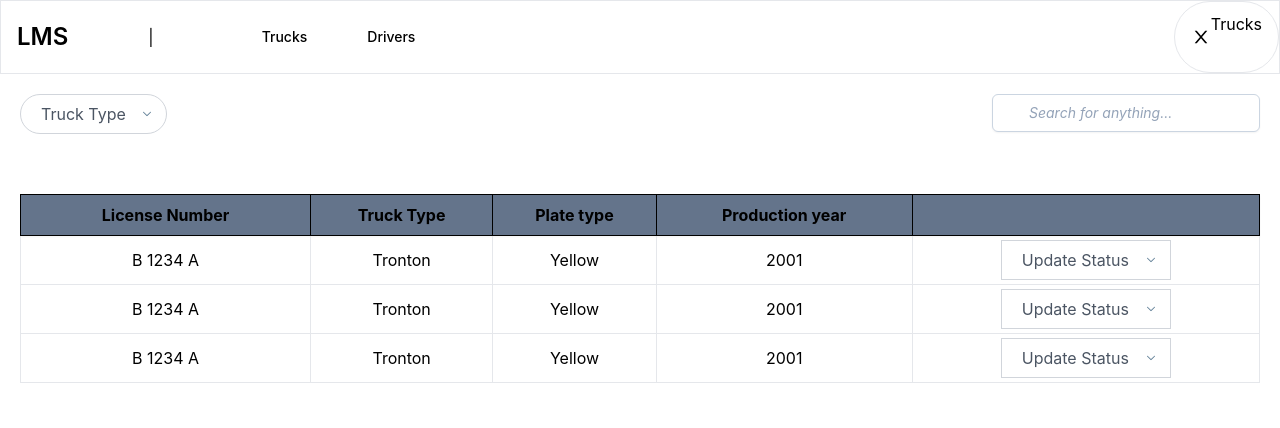
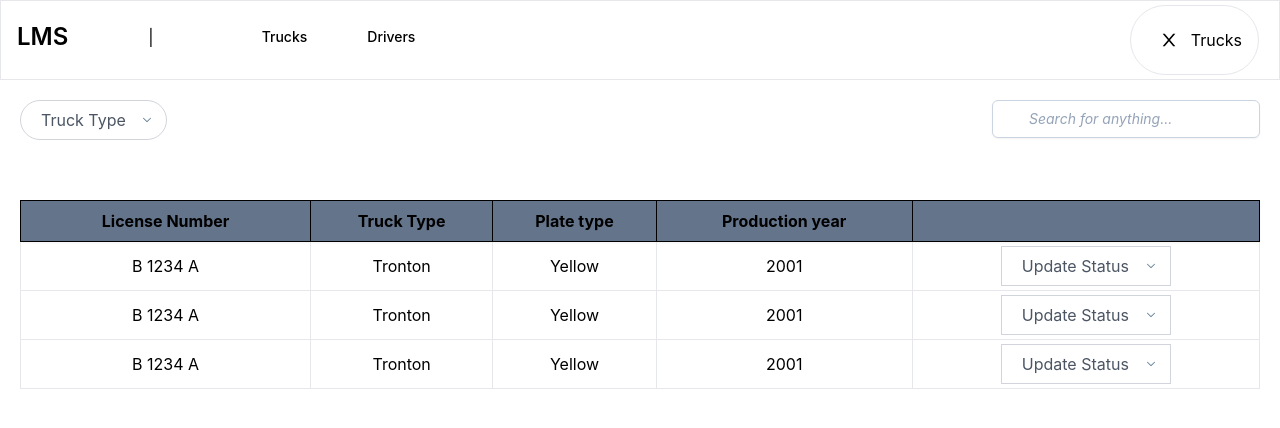
Before and after one commit to shani-asad/hackathon, a Next.js app in the folder frontend/kargo-fe/: page /trucks in a window 1280 px wide. Shown: the top 428 px of the page. Built offline with nearby package versions, Linux system fonts and the light colour scheme.

Commit message:
handle logout redirect detail trucks

```diff
--- a/frontend/kargo-fe/components/NavBar.tsx
+++ b/frontend/kargo-fe/components/NavBar.tsx
@@ -1,8 +1,13 @@
 import React from "react";
 import { AiOutlineClose } from "react-icons/ai";
 import Link from "next/link";
+import { useRouter } from "next/router";
 
 function NavBar() {
+  const router = useRouter();
+  const handleLogout = () => {
+    router.push("/login");
+  };
   return (
     <div className="border flex flex-row justify-between">
       <div>
@@ -29,12 +34,10 @@ function NavBar() {
           </div>
         </nav>
       </div>
-      <div className="px-2 sm:px-4 py-2.5 border rounded-full flex flex-row">
-        <Link href="/login">
-          <AiOutlineClose size={20} className="w-full h-full" />
-        </Link>
+      <div className="px-2 sm:px-4 py-2.5 border rounded-full flex flex-row align-middle mx-5 my-1">
+        <AiOutlineClose size={20} onClick={handleLogout} className="w-full h-full px-3 hover:cursor-pointer" />
 
-        <span className="w-full h-full">Trucks</span>
+        <span className="w-full h-full my-3">Trucks</span>
       </div>
     </div>
   );
--- a/frontend/kargo-fe/components/TableTrucks.tsx
+++ b/frontend/kargo-fe/components/TableTrucks.tsx
@@ -1,4 +1,6 @@
 import React from "react";
+import { useRouter } from "next/router";
+import Link from "next/link";
 
 export default function TableTrucks() {
   const products = [
@@ -6,9 +8,7 @@ export default function TableTrucks() {
     { id: 2, license: "B 1234 A", truckType: "Tronton", plateType: "Yellow", productionYear: "2001", status: "Active" },
     { id: 3, license: "B 1234 A", truckType: "Tronton", plateType: "Yellow", productionYear: "2001", status: "Active" },
   ];
-  const handleDetailTrucks = () => {
-
-  }
+  const router = useRouter();
 
   return (
     <div>
@@ -55,7 +55,14 @@ export default function TableTrucks() {
           <tbody>
             {products.map((product) => (
               <tr key={product.id} className="text-center border">
-                <td className="border p-3" onClick={handleDetailTrucks}>{product.license}</td>
+                <td
+                  className="border p-3"
+                  onClick={() => {
+                    router.push(`trucks/${product.id}`);
+                  }}
+                >
+                  {product.license}
+                </td>
                 <td className="border">{product.truckType}</td>
                 <td className="border">{product.plateType}</td>
                 <td className="border">{product.productionYear}</td>
```
Also changed, not shown: frontend/kargo-fe/pages/editTruck.tsx (+9 -0 lines).
